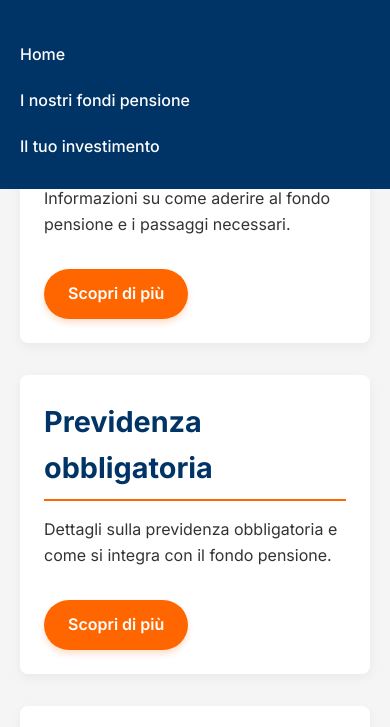
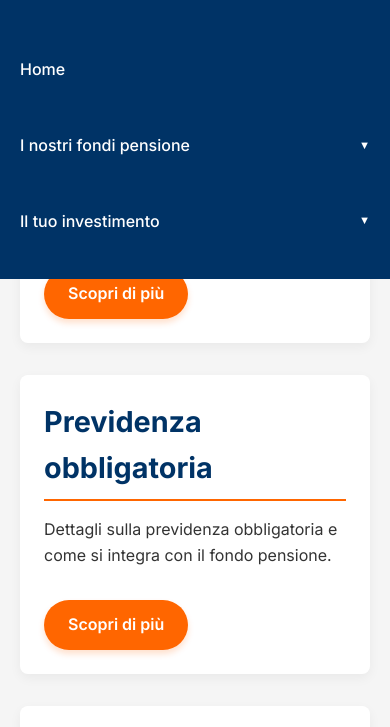
Before and after one commit to mario-im/previdenza, a plain HTML site: page il-tuo-investimento.html in a window 390 px wide. Both pictures are taken after a click on the button "Toggle menu". Shown: the part 56-783 px from the top of the page. Drawn offline with nearby package versions, Linux system fonts and the light colour scheme.

Commit message:
fix mobile

```diff
--- a/script.js
+++ b/script.js
@@ -40,33 +40,42 @@ function createMenuHTML(menuData) {
 function initMenuBehavior() {
     const dropdownToggles = document.querySelectorAll('.dropdown-toggle');
 
-    // Gestisce l'apertura/chiusura dei dropdown su mobile
     dropdownToggles.forEach(toggle => {
+        let isOpen = false;
         toggle.addEventListener('click', function(e) {
             if (window.innerWidth <= 768) {
                 e.preventDefault();
                 const dropdownContent = this.nextElementSibling;
-                dropdownContent.classList.toggle('active');
+                if (isOpen) {
+                    // Se il dropdown è già aperto, naviga alla pagina
+                    window.location.href = this.getAttribute('href');
+                } else {
+                    // Altrimenti, apri il dropdown
+                    dropdownContent.classList.add('active');
+                    isOpen = true;
+                }
+            }
+        });
+
+        // Chiudi il dropdown quando si clicca fuori
+        document.addEventListener('click', function(e) {
+            if (!toggle.contains(e.target) && window.innerWidth <= 768) {
+                const dropdownContent = toggle.nextElementSibling;
+                dropdownContent.classList.remove('active');
+                isOpen = false;
             }
         });
     });
 
-    // Gestione migliorata dei click sui link del menu mobile
-    document.querySelectorAll('#main-nav a').forEach(link => {
-        link.addEventListener('click', function(e) {
+    // Gestione dei click sui link del sottomenu
+    document.querySelectorAll('.dropdown-content a').forEach(link => {
+        link.addEventListener('click', function() {
             if (window.innerWidth <= 768) {
-                if (this.classList.contains('dropdown-toggle')) {
-                    // Se è un toggle di dropdown, previeni la navigazione
-                    e.preventDefault();
-                } else {
-                    // Se è un link normale o un link in un sottomenu, permetti la navigazione
-                    // e chiudi il menu mobile
-                    document.getElementById('main-nav').classList.remove('active');
-                    const menuToggle = document.querySelector('.menu-toggle');
-                    if (menuToggle) {
-                        menuToggle.innerHTML = '☰';
-                        menuToggle.setAttribute('aria-expanded', 'false');
-                    }
+                document.getElementById('main-nav').classList.remove('active');
+                const menuToggle = document.querySelector('.menu-toggle');
+                if (menuToggle) {
+                    menuToggle.innerHTML = '☰';
+                    menuToggle.setAttribute('aria-expanded', 'false');
                 }
             }
         });
--- a/styles.css
+++ b/styles.css
@@ -196,6 +196,26 @@
       margin: 10px 0;
     }
 
+    /* Aumenta l'area cliccabile per i link del menu su mobile */
+    nav ul li a {
+      padding: 15px 0;
+      display: block;
+    }
+
+    /* Stile per i toggle dei dropdown su mobile */
+    .dropdown-toggle {
+      display: flex;
+      justify-content: space-between;
+      align-items: center;
+    }
+
+    /* Aggiunge una freccia per indicare i dropdown */
+    .dropdown-toggle::after {
+      content: '▼';
+      font-size: 0.7em;
+      margin-left: 5px;
+    }
+
     /* Stili per i dropdown su mobile */
     .dropdown-content {
       position: static;
@@ -207,7 +227,6 @@
 
     .dropdown-content.active {
       display: block;
-      position: static; /* Assicura che il sottomenu non si sovrapponga ad altri elementi */
     }
 
     .dropdown-content a {
```
